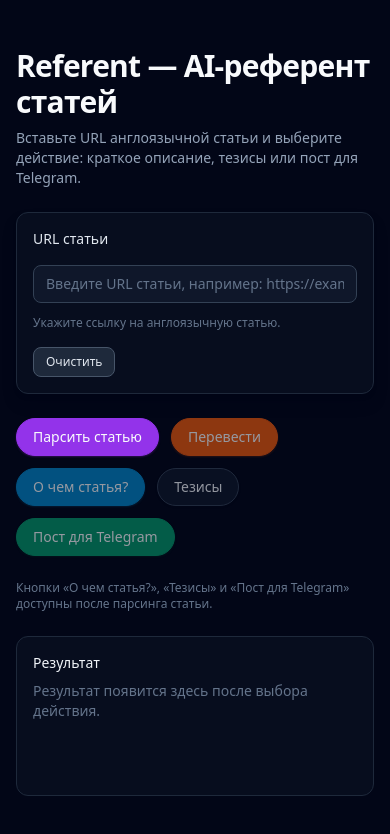
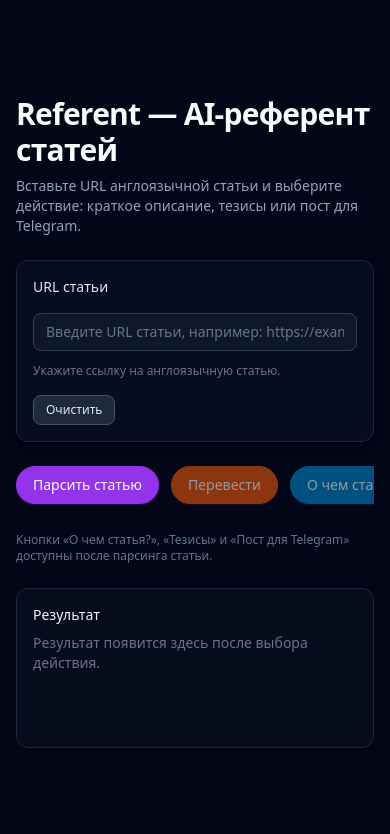
Before and after one commit to numy2026/referent, a Next.js app: page / in a window 390 px wide. Shown: the top 834 px of the page. Built offline with nearby package versions, Linux system fonts and the light colour scheme.

Commit message:
Refactor button layout in Home component for improved responsiveness and styling. Update button containers to use flex-shrink for better alignment and overflow handling in the UI.

```diff
--- a/app/page.tsx
+++ b/app/page.tsx
@@ -229,8 +229,8 @@
           </Alert>
         )}
 
-        <section className="flex flex-wrap gap-3 items-start">
-          <span className="relative group inline-flex">
+        <section className="flex flex-nowrap gap-3 items-center overflow-x-auto pb-1">
+          <span className="relative group inline-flex flex-shrink-0">
             <button
               type="button"
               onClick={handleParse}
@@ -243,7 +243,7 @@
               Загрузить страницу и извлечь заголовок, дату и текст статьи
             </span>
           </span>
-          <span className="relative group inline-flex">
+          <span className="relative group inline-flex flex-shrink-0">
             <button
               type="button"
               onClick={handleTranslate}
@@ -256,7 +256,7 @@
               {!parsedData?.content ? 'Сначала распарсите статью' : 'Перевести распарсенный текст статьи на русский язык'}
             </span>
           </span>
-          <span className="relative group inline-flex">
+          <span className="relative group inline-flex flex-shrink-0">
             <button
               type="button"
               onClick={() => handleRun('about')}
@@ -269,7 +269,7 @@
               {!parsedData?.content ? 'Сначала распарсите статью' : 'Получить краткое описание статьи (1–2 абзаца)'}
             </span>
           </span>
-          <span className="relative group inline-flex">
+          <span className="relative group inline-flex flex-shrink-0">
             <button
               type="button"
               onClick={() => handleRun('theses')}
@@ -282,7 +282,7 @@
               {!parsedData?.content ? 'Сначала распарсите статью' : 'Выделить ключевые тезисы в виде списка'}
             </span>
           </span>
-          <span className="relative group inline-flex">
+          <span className="relative group inline-flex flex-shrink-0">
             <button
               type="button"
               onClick={() => handleRun('telegram')}
```
